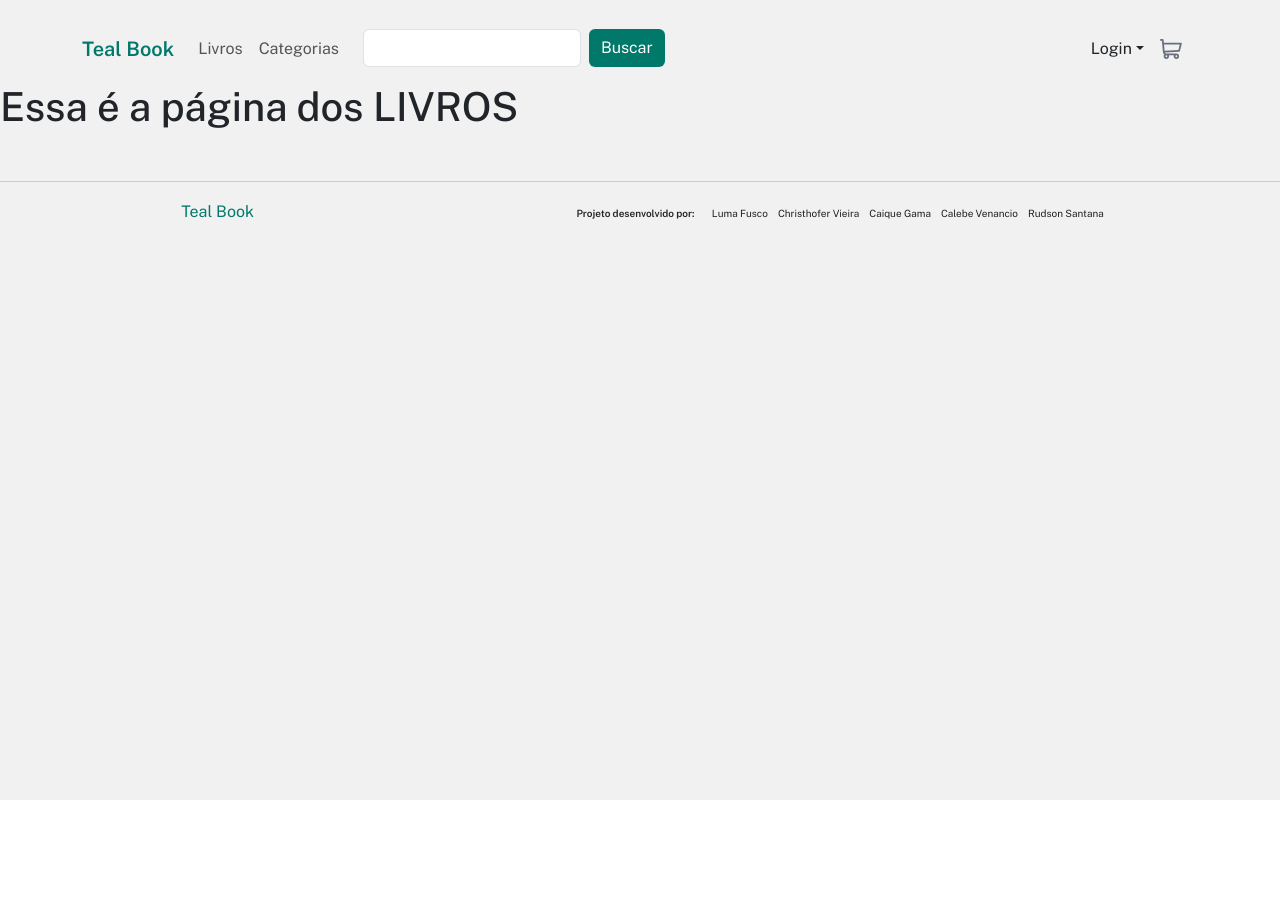
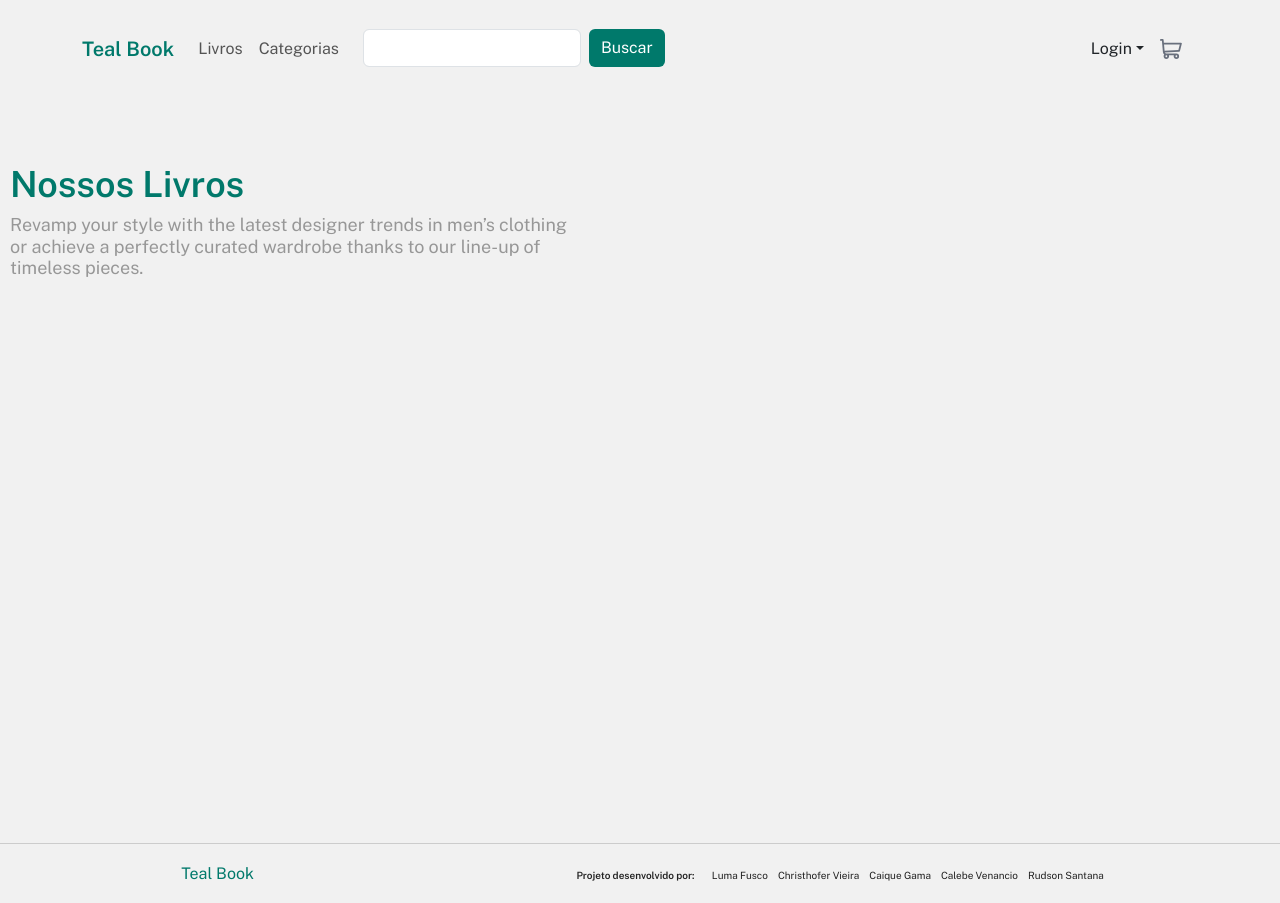
Before and after one commit to LumaFusco/desafio-final-gama-academy, a React (Create React App) app: page /livros in a window 1280 px wide. Before the commit the page ends 800 px from the top, so only its background shows below. Built offline with nearby package versions, Linux system fonts and the light colour scheme.

Commit message:
starting the page Livros

```diff
--- a/src/components/Title/title.styles.ts
+++ b/src/components/Title/title.styles.ts
@@ -1,4 +1,7 @@
 import  styled, {css}  from "styled-components";
+
+
+
 
 export const Container = styled.div`
     text-align: center;
--- /dev/null
+++ b/src/pages/Livros/index.style.ts
@@ -0,0 +1,26 @@
+import styled from "styled-components";
+
+export const Container = styled.div`
+    .context{
+        display: flex;
+        flex-direction: column;
+        align-items: flex-start;
+        height: 80vh;
+        max-width: 1320px;
+        padding: 10px;
+        margin: 0 auto;
+        margin-top: 70px;
+
+    }
+    h1{
+        color: #00796B;
+        font-weight: 600;
+        font-size: 36px;
+    }
+    h4{
+        font-size: 18px;
+        font-weight: 400;
+        max-width: 45%;
+        color: #979797;
+    }
+`;
--- a/src/pages/Livros/index.tsx
+++ b/src/pages/Livros/index.tsx
@@ -1,12 +1,26 @@
 import Header from '../../components/Header'
 import Footer from '../../components/footer/Footer'
+import * as C from './index.style'
+
+
+
 
 export default function Livros() {
   return (
     <div>
-      <Header />
-      <h1>Essa é a página dos LIVROS</h1>
-      <Footer />
+      <header>
+        <Header />
+      </header>
+      <C.Container>
+        <div className='context'>
+          <h1>Nossos Livros</h1>
+          <h4>Revamp your style with the latest designer trends in men’s clothing or achieve a perfectly curated wardrobe thanks to our line-up of timeless pieces. </h4>
+        </div>
+      </C.Container>
+
+      <footer>
+        <Footer />
+      </footer>
     </div>
   );
 };
```
